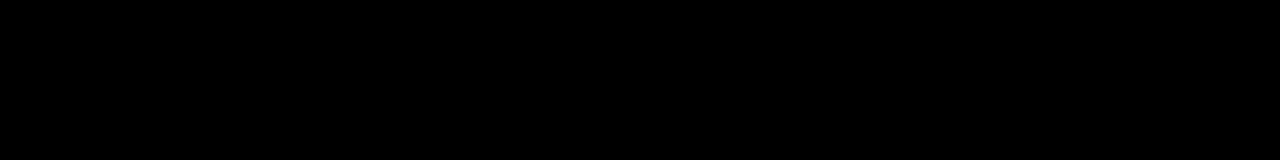
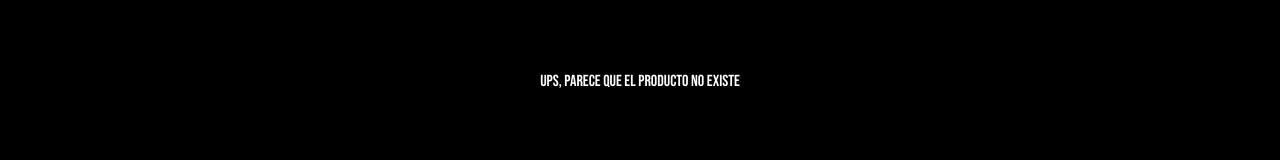
Before and after one commit to JuanMorales12/CoderH_MoralesJuan, a React (Vite) app: page /item/1 in a window 1280 px wide. Shown: the part 303-463 px from the top of the page. Built offline with nearby package versions, Linux system fonts and the light colour scheme; no server answers; the database is empty; a web font is replaced by a local one.

Commit message:
Proyecto terminado!

```diff
--- a/src/components/ItemDetailContainer.jsx
+++ b/src/components/ItemDetailContainer.jsx
@@ -71,6 +71,7 @@
                     </div>
                 </div>
         }
+        {!isLoading && !productoFiltrado && <div>Ups, parece que el producto no existe</div>}
         {isLoading && <Loader/>}
 
       </>
```
